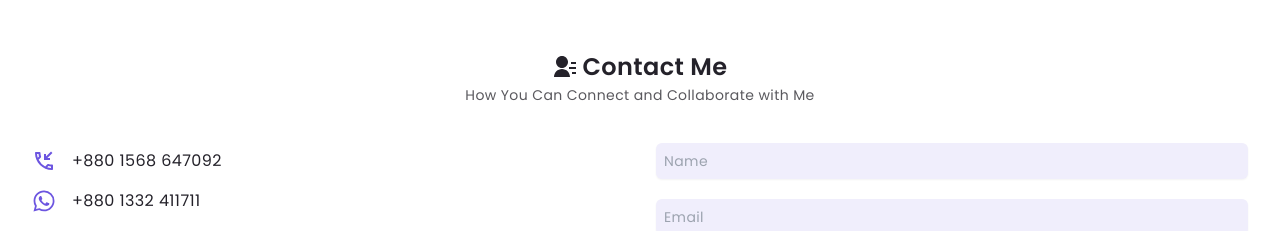
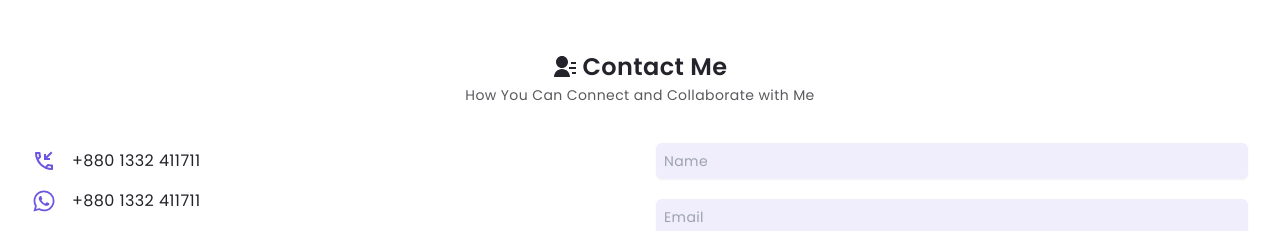
Before and after one commit to Ajmain-Fayek/Ajmain-Fayek, a React (Vite) app: page / in a window 1280 px wide. Shown: the part 2734-2965 px from the top of the page. Built offline with nearby package versions, Linux system fonts and the light colour scheme.

Commit message:
Contact updated

```diff
--- a/src/Components/Contact_Me.jsx
+++ b/src/Components/Contact_Me.jsx
@@ -19,15 +19,12 @@ const Contact_Me = () => {
         <div className="flex flex-col lg:flex-row gap-8 mt-8">
           <div className="lg:w-1/2 w-full space-y-4">
             <a
-                        href="tel:+8801568647092"
+              href="tel:+8801332411711"
               title="Phone"
               className="flex items-center hover:underline gap-4 lg:mt-2.5"
             >
-                        <MdOutlinePhoneCallback
-                            size={"1.5rem"}
-                            color="#6c55e0"
-                        />
-                        +880 1568 647092
+              <MdOutlinePhoneCallback size={"1.5rem"} color="#6c55e0" />
+              +880 1332 411711
             </a>
             <a
               href="https://wa.me/+8801332411711"
@@ -47,10 +44,7 @@ const Contact_Me = () => {
               <HiOutlineMail size={"1.5rem"} color="#6c55e0" />
               ajmainfayek733@gmail.com
             </a>
-                    <p
-                        title="Location"
-                        className="flex items-center gap-4 lg:mt-2.5"
-                    >
+            <p title="Location" className="flex items-center gap-4 lg:mt-2.5">
               <IoLocationOutline size={"1.5rem"} color="#6c55e0" />
               Dhaka, Bangladesh
             </p>
```
Lines whose indentation alone changed are shown as unchanged.
